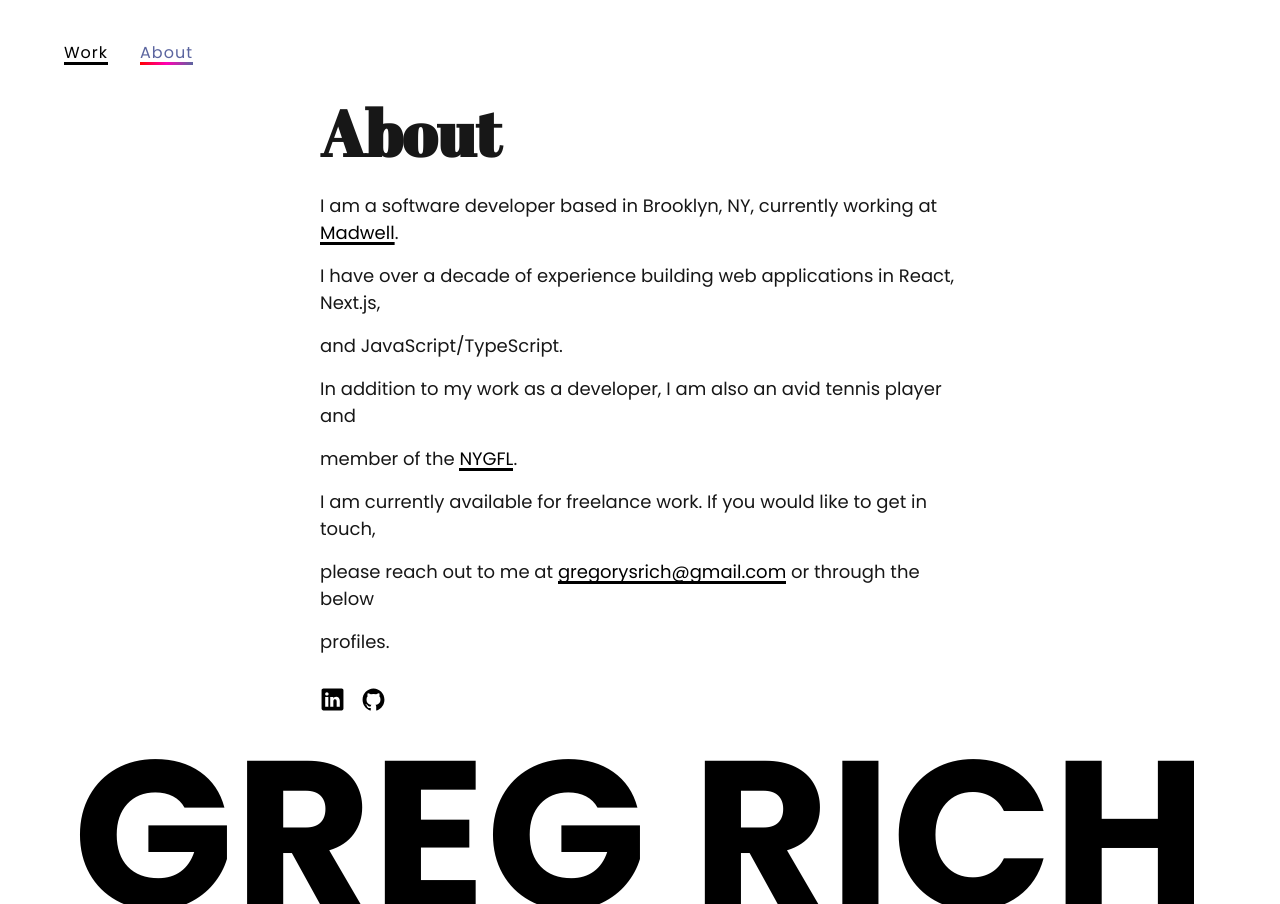
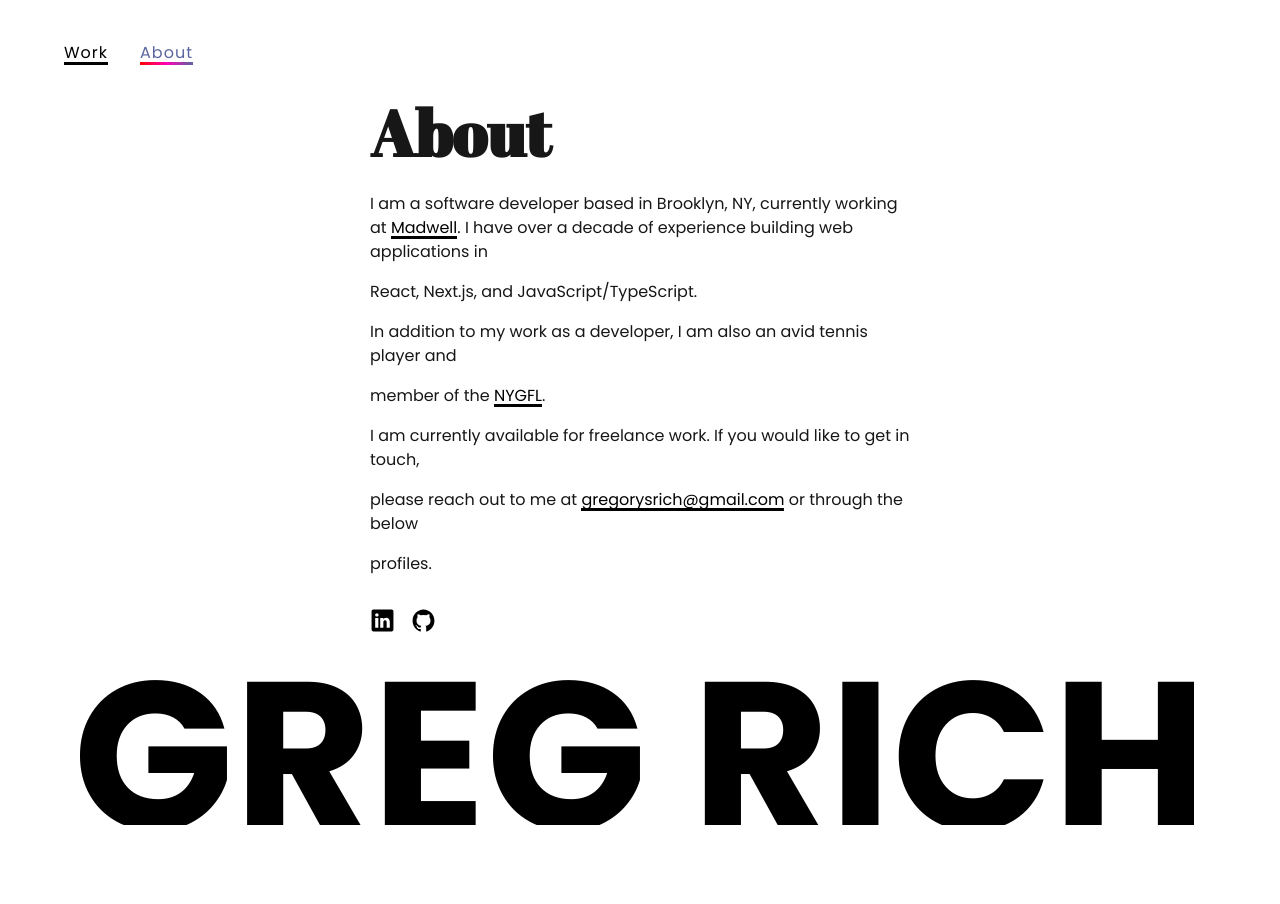
Before and after one commit to grich89/portfolio2025, a Next.js app: page /about in a window 1280 px wide. After the commit the page ends 825 px from the top, so only its background shows below. Built offline with nearby package versions, Linux system fonts and the light colour scheme.

Commit message:
Fix pillbutton on small desktop

```diff
--- a/src/app/globals.css
+++ b/src/app/globals.css
@@ -52,7 +52,7 @@ h2 {
 
 p {
   font-family: var(--font-poppins);
-  font-size: 18px;
+  font-size: 16px;
   line-height: 1.5;
   margin-bottom: 1rem;
 }
@@ -75,6 +75,10 @@ body {
   display: flex;
   flex-direction: column;
   min-height: 100vh;
+}
+
+main {
+  margin-top: auto;
 }
 
 * {
@@ -107,12 +111,6 @@ a {
     color: var(--accent);
     background-size: 0 3px, 100% 3px;
   }
-}
-
-p {
-  font-size: 18px;
-  line-height: 1.5;
-  margin-bottom: 1rem;
 }
 
 /* Swiper Styles */
--- a/src/app/work/work.module.css
+++ b/src/app/work/work.module.css
@@ -61,7 +61,7 @@
     gap: 1rem;
     height: 115px;
 
-    @media (min-width: 1000px) {
+    @media (min-width: 1250px) {
       flex-direction: row;
       justify-content: space-between;
       height: unset;
--- a/src/components/bio.module.css
+++ b/src/components/bio.module.css
@@ -1,6 +1,6 @@
 .bio {
   margin-top: auto;
-  max-width: 768px;
+  max-width: 668px;
   margin: 0 auto;
   padding: var(--component-padding) var(--side-padding);
 
```
